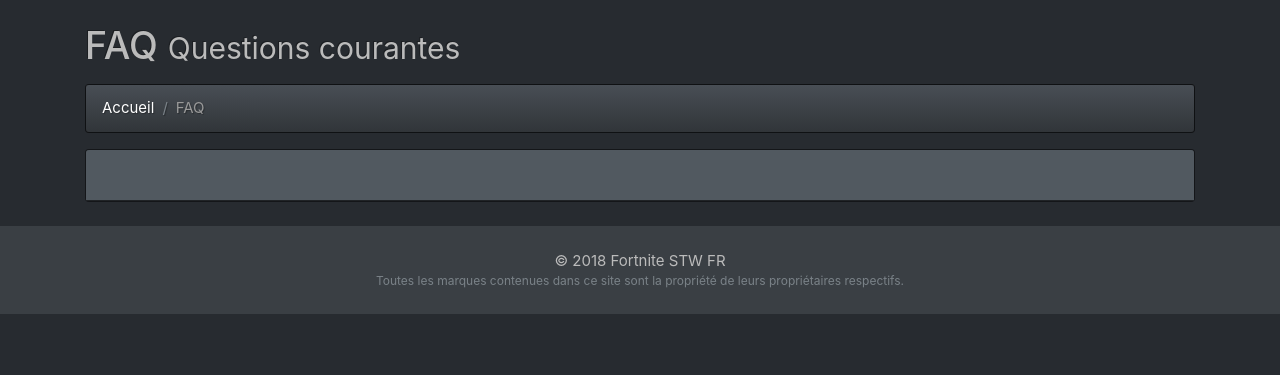
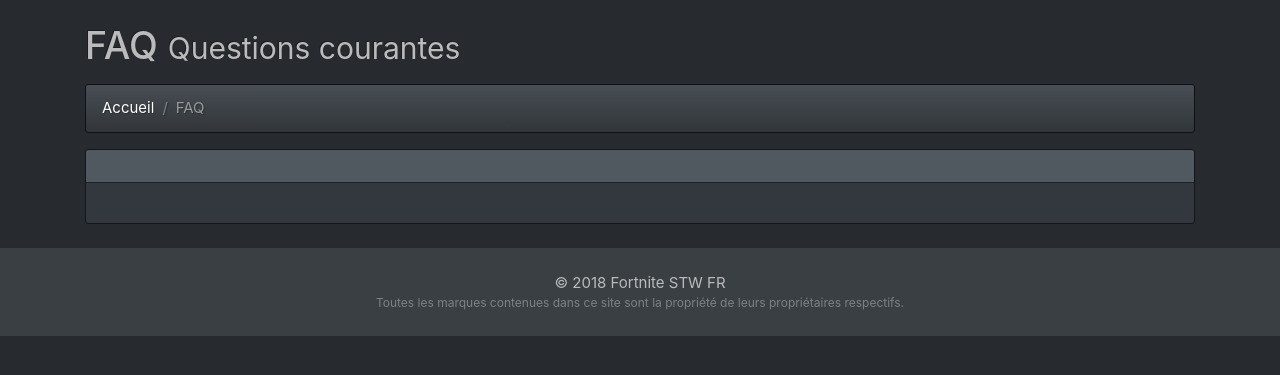
Before and after one commit to Hideky/Fortnite-STW, a Django app: template mainapp/templates/mainapp/answer_page.html in a window 1280 px wide. Shown: the part 57-432 px from the top of the page. Run offline with Django 3.2, Linux system fonts and the light colour scheme; the template is opened without the code that fills it, so the values that code supplies are empty; parts of the project's set-up code (start-up, migrations or seed data) failed here and were passed over; some libraries are stand-ins or nearby versions.

Commit message:
Adding Custom BlockHeading, activate showing by default on single answer_page and adding some CSS rules to clarify article content

```diff
--- a/mainapp/blocks.py
+++ b/mainapp/blocks.py
@@ -34,3 +34,7 @@
         template = 'mainapp/blocks/two_column_block.html'
         icon = 'placeholder'
         label = 'Two Columns'
+
+class HeadingBlock(blocks.CharBlock):
+    class Meta:
+        template = 'mainapp/blocks/heading.html'
--- a/mainapp/models.py
+++ b/mainapp/models.py
@@ -10,7 +10,7 @@
 from wagtail.embeds.blocks import EmbedBlock
 from wagtail.core.fields import RichTextField
 from wagtail.core.signals import page_published
-from mainapp.blocks import TwoColumnBlock
+from mainapp.blocks import TwoColumnBlock, HeadingBlock
 from discord import Webhook, RequestsWebhookAdapter, Embed
 from datetime import datetime, timedelta
 import locale
@@ -33,7 +33,7 @@
     )
     description = models.CharField(max_length=255)
     body = StreamField([
-        ('heading', blocks.CharBlock(classname="full title")),
+        ('heading', HeadingBlock(classname="full title")),
         ('paragraph', blocks.RichTextBlock()),
         ('image', ImageChooserBlock()),
         ('two_columns', TwoColumnBlock()),
--- a/mainapp/static/mainapp/css/main.css
+++ b/mainapp/static/mainapp/css/main.css
@@ -79,3 +79,19 @@
   filter:brightness(50%);
   background-size: 100%;
 }
+
+.faq-card {
+    padding: 0.2rem 0.5rem;
+    background-color: #515960;
+}
+
+.faq-title {
+  font-size: 16px;
+}
+
+.fonted-title {
+  font-family: "Burbank";
+  font-size: 36px;
+  letter-spacing: 0.4px;
+  padding-top: 8px;
+}
--- a/mainapp/templates/mainapp/answer_page.html
+++ b/mainapp/templates/mainapp/answer_page.html
@@ -20,15 +20,15 @@
 
   <div class="mb-4" id="accordion">
     <div class="card">
-      <div class="card-header" id="headingOne">
+      <div class="card-header faq-card" id="headingOne">
         <h5 class="mb-0">
-          <button class="btn btn-link" data-toggle="collapse" data-target="#collapse{{self.id}}" aria-expanded="true" aria-controls="collapse{{self.id}}">
+          <button class="btn btn-link faq-title" data-toggle="collapse" data-target="#collapse{{self.id}}" aria-expanded="true" aria-controls="collapse{{self.id}}">
             {{self.title}}
           </button>
         </h5>
       </div>
 
-      <div id="collapse{{self.id}}" class="collapse" data-parent="#accordion">
+      <div id="collapse{{self.id}}" class="collapse show" data-parent="#accordion">
         <div class="card-body">
           {{self.body|richtext}}
         </div>
--- a/mainapp/templates/mainapp/article_page.html
+++ b/mainapp/templates/mainapp/article_page.html
@@ -30,7 +30,7 @@
 			{% with blocks=self.body %}
 			{% for block in blocks %}
 			{% if block.block_type == 'heading' %}
-			<h2>{{ block.value }}</h2>
+				{% include_block block %}
 			{% else %}
 			<section class="block-{{ block.block_type }}">
 				{{ block }}
--- /dev/null
+++ b/mainapp/templates/mainapp/blocks/heading.html
@@ -0,0 +1 @@
+<h1 class='fonted-title'>{{ value }}</h1>
--- a/mainapp/templates/mainapp/faq.html
+++ b/mainapp/templates/mainapp/faq.html
@@ -14,9 +14,9 @@
   <div class="mb-4" id="accordion">
   {% for answer in answers %}
     <div class="card">
-      <div class="card-header" id="headingOne">
+      <div class="card-header faq-card" id="headingOne">
         <h5 class="mb-0">
-          <button class="btn btn-link" data-toggle="collapse" data-target="#collapse{{answer.id}}" aria-expanded="true" aria-controls="collapse{{answer.id}}">
+          <button class="btn btn-link faq-title" data-toggle="collapse" data-target="#collapse{{answer.id}}" aria-expanded="true" aria-controls="collapse{{answer.id}}">
             {{answer.title}}
           </button>
         </h5>
--- a/mainapp/templates/mainapp/guide_page.html
+++ b/mainapp/templates/mainapp/guide_page.html
@@ -30,7 +30,7 @@
 			{% with blocks=self.body %}
 			{% for block in blocks %}
 			{% if block.block_type == 'heading' %}
-			<h2>{{ block.value }}</h2>
+				{% include_block block %}
 			{% else %}
 			<section class="block-{{ block.block_type }}">
 				{{ block }}
```
